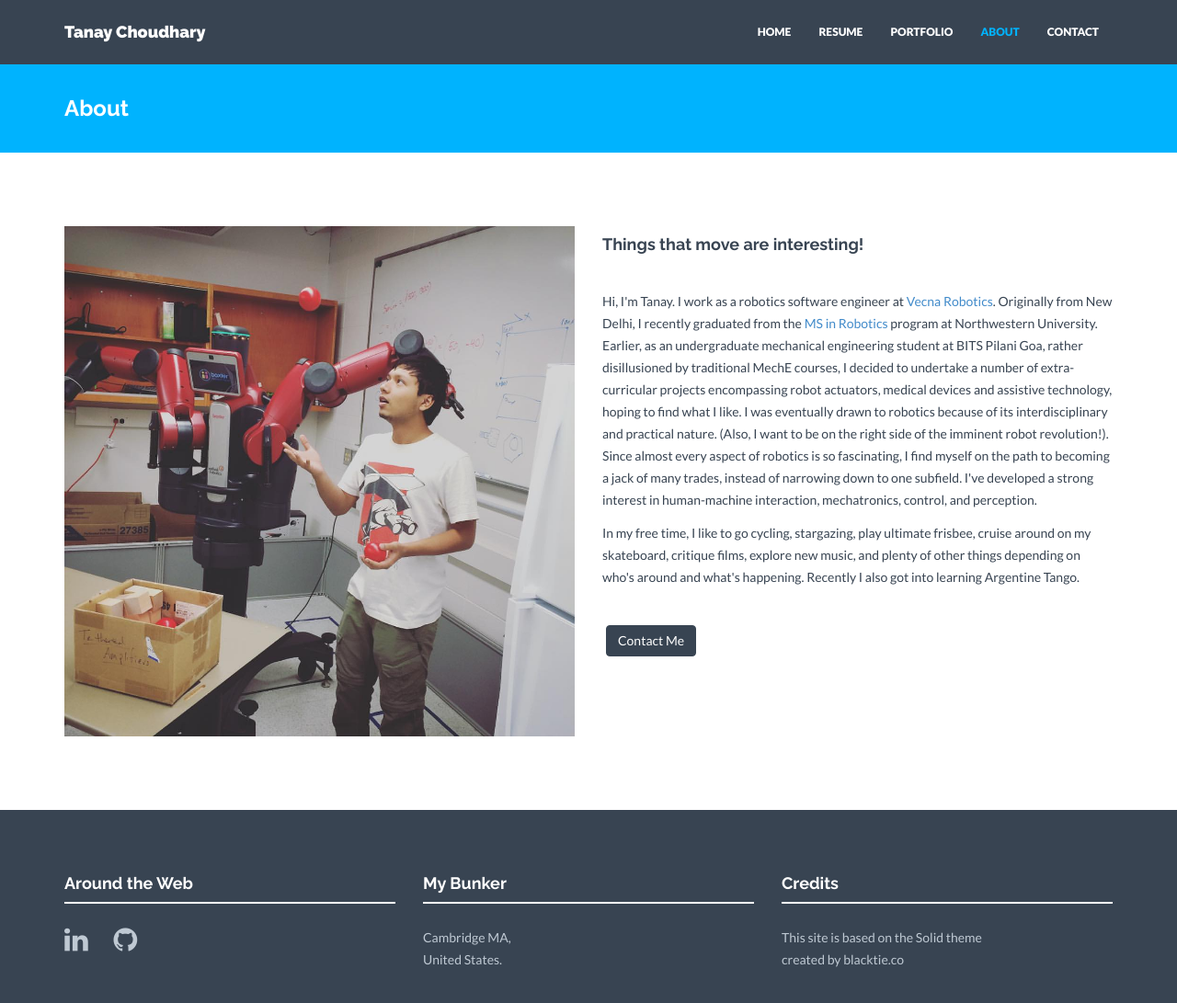
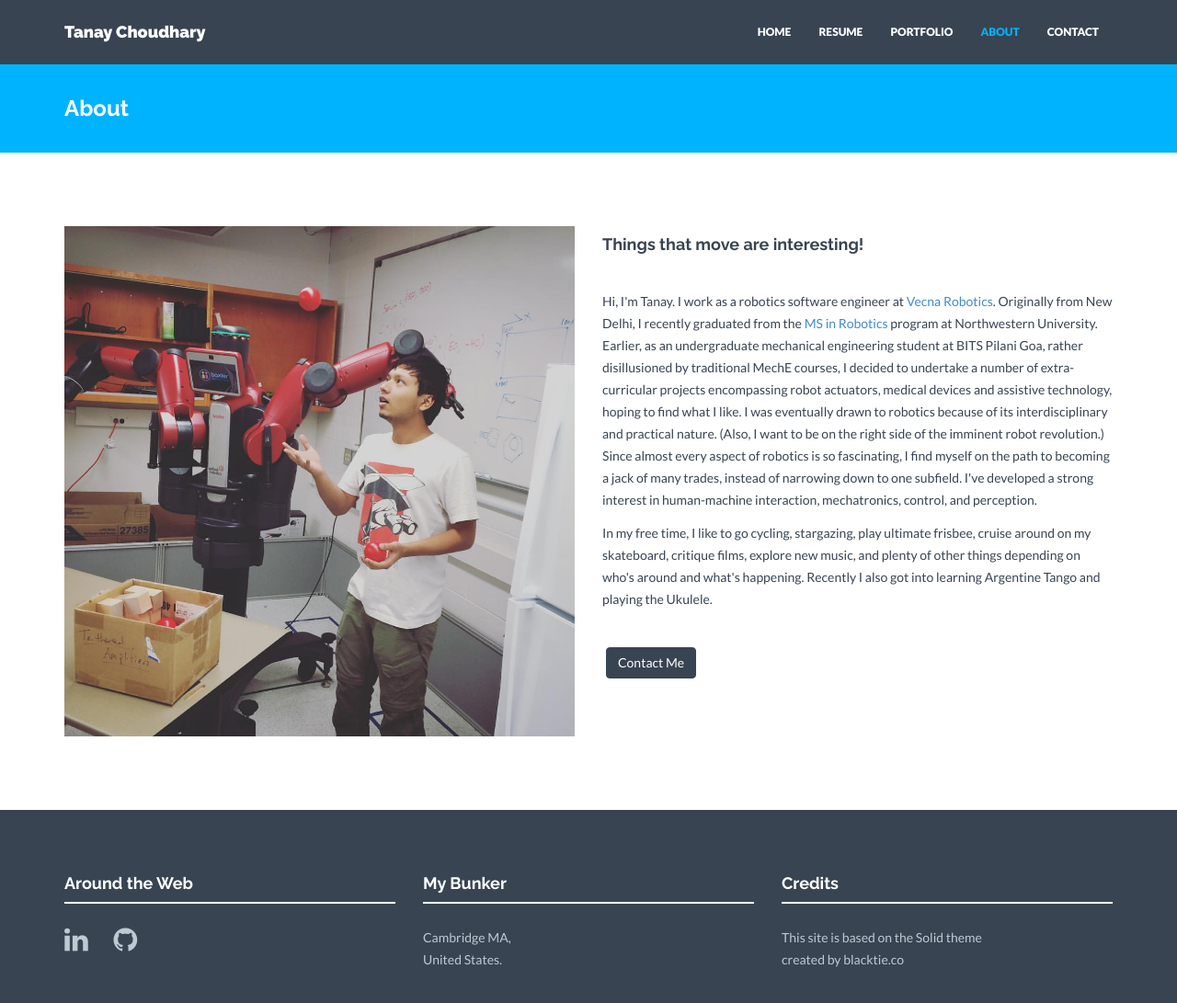
Before and after one commit to tanay-choudhary/tanay-choudhary.github.io, a Jekyll site: the page built from about.html, in a window 1280 px wide and 1128 px high. Shown: the top 1091 px of the window at 92% size. Built offline with Jekyll 4.4.1, drawn with Linux system fonts in a browser that asks for light colours; nearby versions of some CDN libraries.

Commit message:
Updated About

```diff
--- a/about.html
+++ b/about.html
@@ -12,9 +12,9 @@
         <div class="col-lg-6">
             <h4>Things that move are interesting!</h4>
             <br>
-            <p>Hi, I'm Tanay. I work as a robotics software engineer at <a href="https://robotics.vecna.com/">Vecna Robotics</a>. Originally from New Delhi, I recently graduated from the <a href="http://www.mccormick.northwestern.edu/robotics/meet-students/profiles-2015-2016/choudhary-tanay.html">MS in Robotics</a> program at Northwestern University. Earlier, as an undergraduate mechanical engineering student at BITS Pilani Goa, rather disillusioned by traditional MechE courses, I decided to undertake a number of extra-curricular projects encompassing robot actuators, medical devices and assistive technology, hoping to find what I like. I was eventually drawn to robotics because of its interdisciplinary and practical nature. (Also, I want to be on the right side of the imminent robot revolution!). Since almost every aspect of robotics is so fascinating, I find myself on the path to becoming a jack of many trades, instead of narrowing down to one subfield. I've developed a strong interest in human-machine interaction, mechatronics, control, and perception.</p>
+            <p>Hi, I'm Tanay. I work as a robotics software engineer at <a href="https://robotics.vecna.com/">Vecna Robotics</a>. Originally from New Delhi, I recently graduated from the <a href="http://www.mccormick.northwestern.edu/robotics/meet-students/profiles-2015-2016/choudhary-tanay.html">MS in Robotics</a> program at Northwestern University. Earlier, as an undergraduate mechanical engineering student at BITS Pilani Goa, rather disillusioned by traditional MechE courses, I decided to undertake a number of extra-curricular projects encompassing robot actuators, medical devices and assistive technology, hoping to find what I like. I was eventually drawn to robotics because of its interdisciplinary and practical nature. (Also, I want to be on the right side of the imminent robot revolution.) Since almost every aspect of robotics is so fascinating, I find myself on the path to becoming a jack of many trades, instead of narrowing down to one subfield. I've developed a strong interest in human-machine interaction, mechatronics, control, and perception.</p>
 
-            <p>In my free time, I like to go cycling, stargazing, play ultimate frisbee, cruise around on my skateboard, critique films, explore new music, and plenty of other things depending on who's around and what's happening. Recently I also got into learning Argentine Tango.</p>
+            <p>In my free time, I like to go cycling, stargazing, play ultimate frisbee, cruise around on my skateboard, critique films, explore new music, and plenty of other things depending on who's around and what's happening. Recently I also got into learning Argentine Tango and playing the Ukulele.</p>
             <p><br/><a href="/contact/" class="btn btn-theme">Contact Me</a></p>
         </div>
     </div>
```
